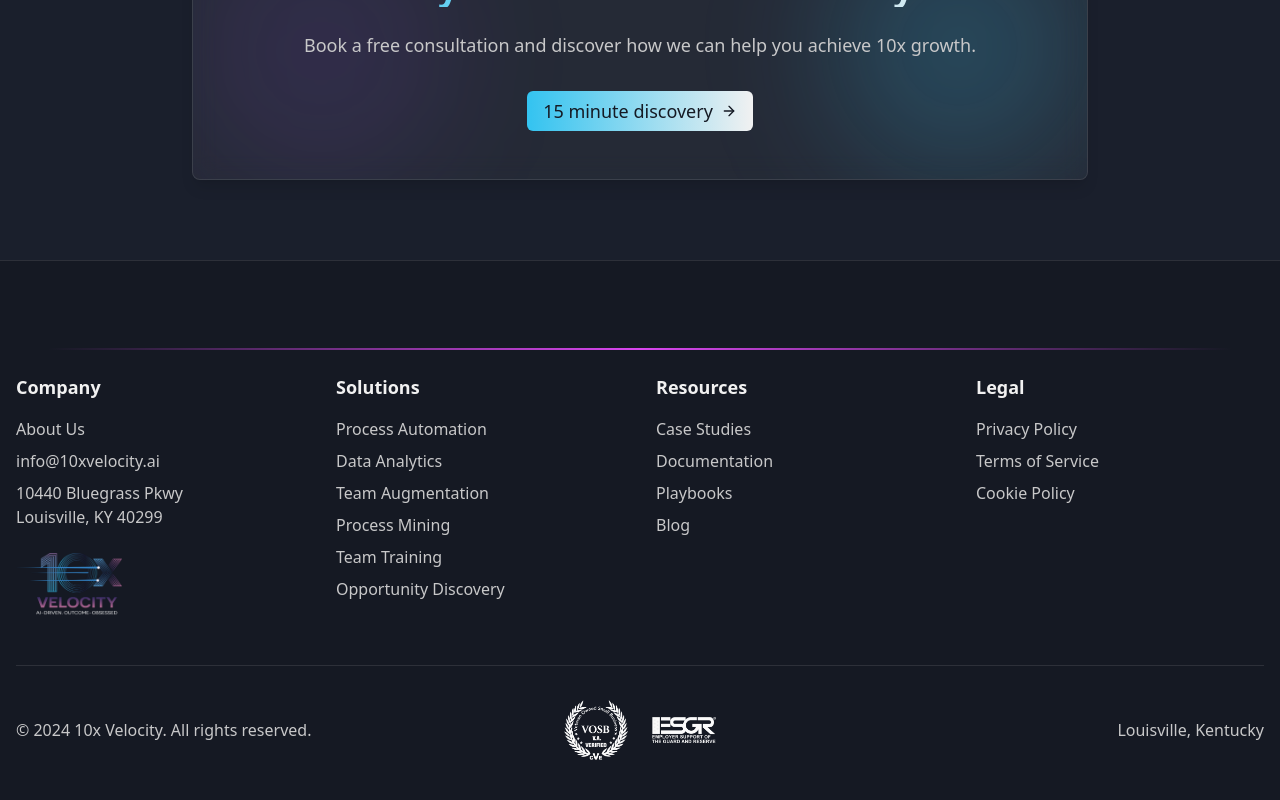
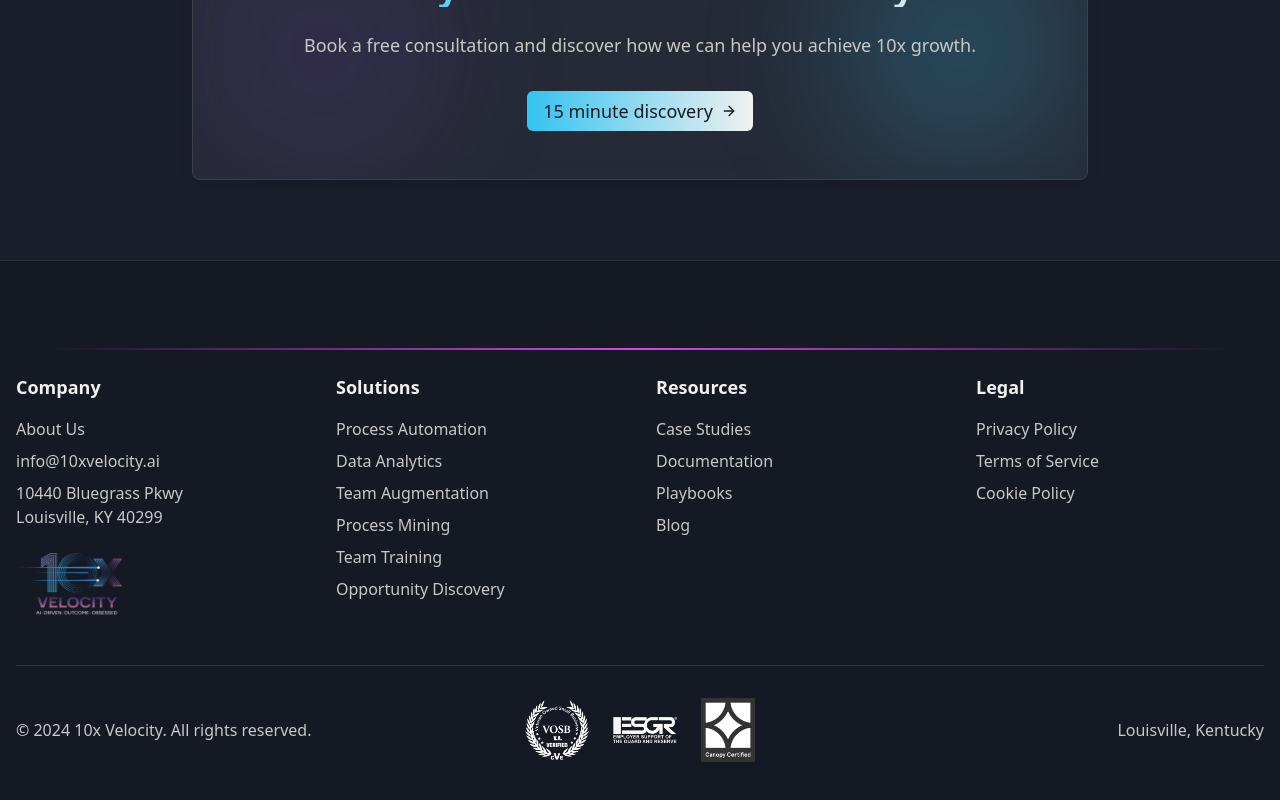
Before and after one commit to JaySmith502/10x-velocity, a React (Vite) app: page / in a window 1280 px wide. Shown: the part 2431-3231 px from the top of the page. Built offline with nearby package versions, Linux system fonts and the light colour scheme.

Commit message:
Add third organization logo
Add a new logo to the footer and link it to the specified URL.

```diff
--- a/src/components/landing/Footer.tsx
+++ b/src/components/landing/Footer.tsx
@@ -82,6 +82,17 @@ const Footer = () => {
               alt="ESGR Logo"
               className="h-16 w-auto"
             />
+            <a
+              href="https://canopyky.org"
+              target="_blank"
+              rel="noopener noreferrer"
+            >
+              <img
+                src="/lovable-uploads/1078ef2b-dcf2-4e80-8022-0643ec9653ed.png"
+                alt="Canopy Certified Logo"
+                className="h-16 w-auto"
+              />
+            </a>
           </div>
           <p className="text-velocity-muted text-right">
             Louisville, Kentucky
```
Also changed, not shown: public/lovable-uploads/1078ef2b-dcf2-4e80-8022-0643ec9653ed.png (added).
